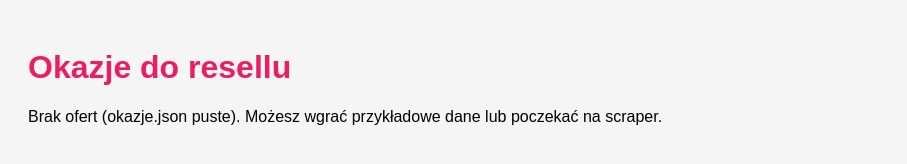
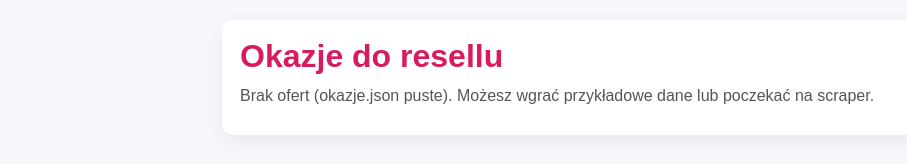
Before and after one commit to PasczureQ/Vinted-sniper, a plain HTML site: page index.html in a window 1280 px wide. Shown: the whole page, without its empty margins (0-907 px from the left). Drawn offline with Linux system fonts and the light colour scheme.

Commit message:
Update style.css

```diff
--- a/style.css
+++ b/style.css
@@ -1,13 +1,27 @@
 body {
-  font-family: Arial, sans-serif;
+  font-family: Arial, Helvetica, sans-serif;
+  background: #f6f7fb;
+  color: #222;
+  margin: 0;
   padding: 20px;
-  background: #f5f5f5;
 }
-
+.container {
+  max-width: 800px;
+  margin: 0 auto;
+  background: #fff;
+  padding: 18px;
+  border-radius: 10px;
+  box-shadow: 0 6px 18px rgba(0,0,0,0.06);
+}
 h1 {
-  color: #e91e63;
+  margin: 0 0 12px 0;
+  color: #d81b60;
 }
-
-ul li {
-  margin: 8px 0;
+#status {
+  margin-bottom: 12px;
+  color: #555;
 }
+ul { list-style: none; padding: 0; margin: 0; }
+.item { padding: 10px 8px; border-bottom: 1px solid #eee; }
+.item a { text-decoration: none; color: #0b73ff; font-weight: 600; }
+.item a:hover { text-decoration: underline; }
```
